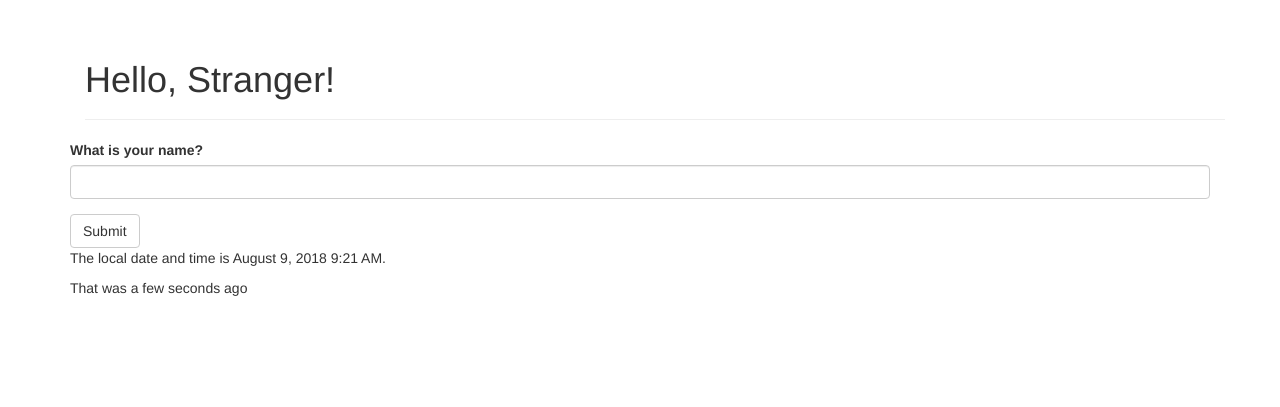
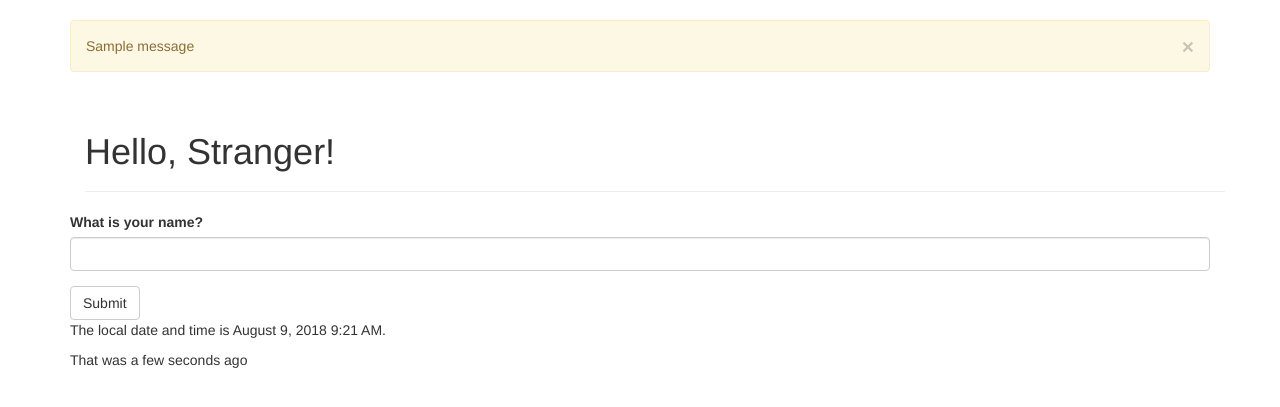
Before and after one commit to alex5lim/break-a-flask, a Flask app: page / in a window 1280 px wide. Shown: the part 52-459 px from the top of the page. Run offline with Flask 2, Linux system fonts and the light colour scheme; one stand-in notice (Sample message) is shown; some libraries are stand-ins or nearby versions.

Commit message:
Implement Flash message when user name is changed.

```diff
--- a/hello.py
+++ b/hello.py
@@ -26,6 +26,9 @@ moment = Moment(app)
 def index():
     form = NameForm()
     if form.validate_on_submit():
+        old_name = session.get('name')
+        if old_name is not None and old_name != form.name.data:
+            flash('Looks like you have changed your name!')
         session['name'] = form.name.data
         return redirect(url_for('index'))
     return render_template('index.html', form=form, name=session.get('name'),
--- a/templates/base.html
+++ b/templates/base.html
@@ -33,6 +33,13 @@
 
 {% block content %}
 <div class="container">
+  {% for message in get_flashed_messages() %}
+  <div class="alert alert-warning">
+    <button type="button" class="close" data-dismiss="alert">&times;</button>
+    {{ message }}
+  </div>
+  {% endfor %}
+
   {% block page_content %}{% endblock %}
 </div>
 {% endblock %}
```
